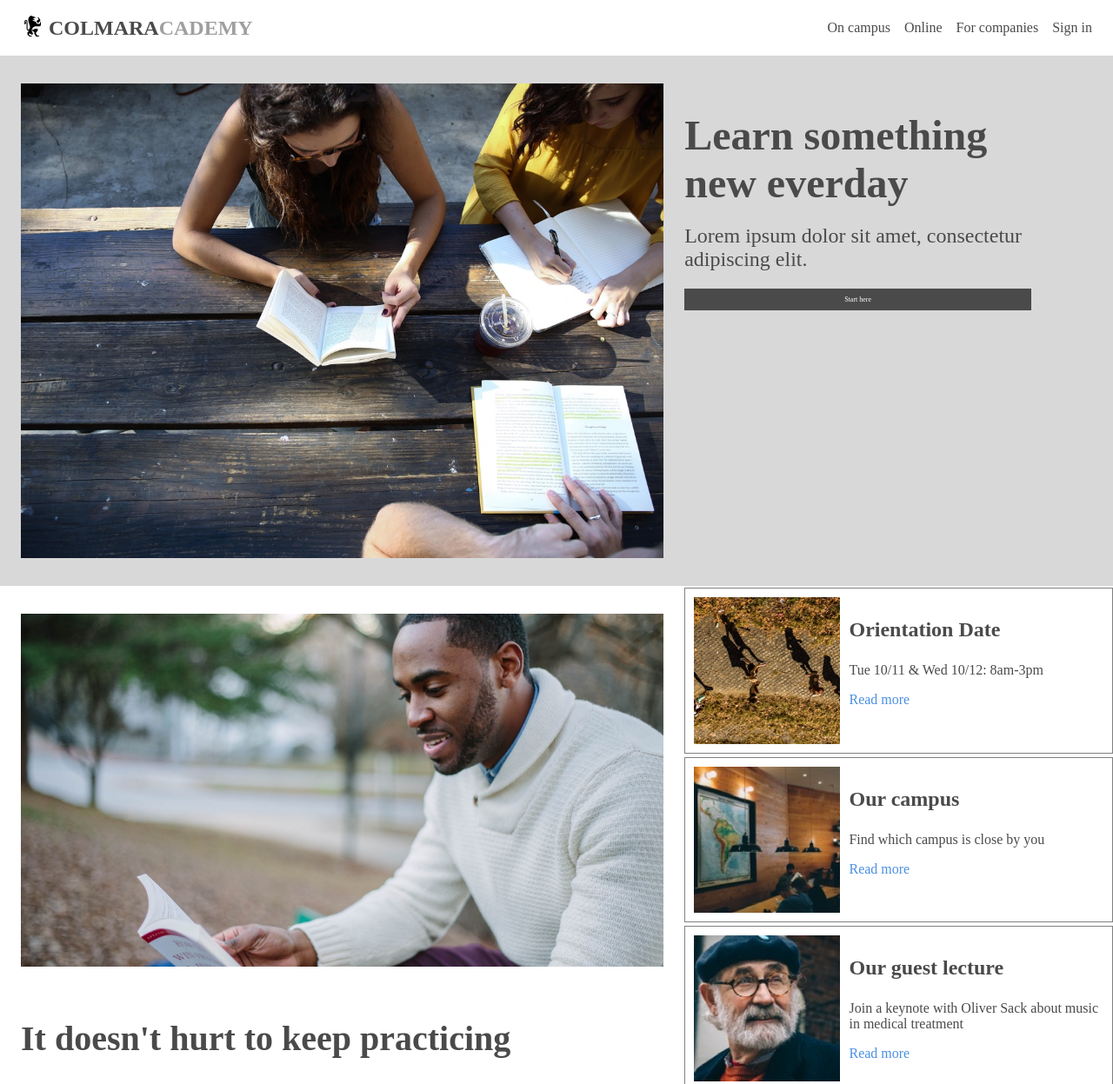
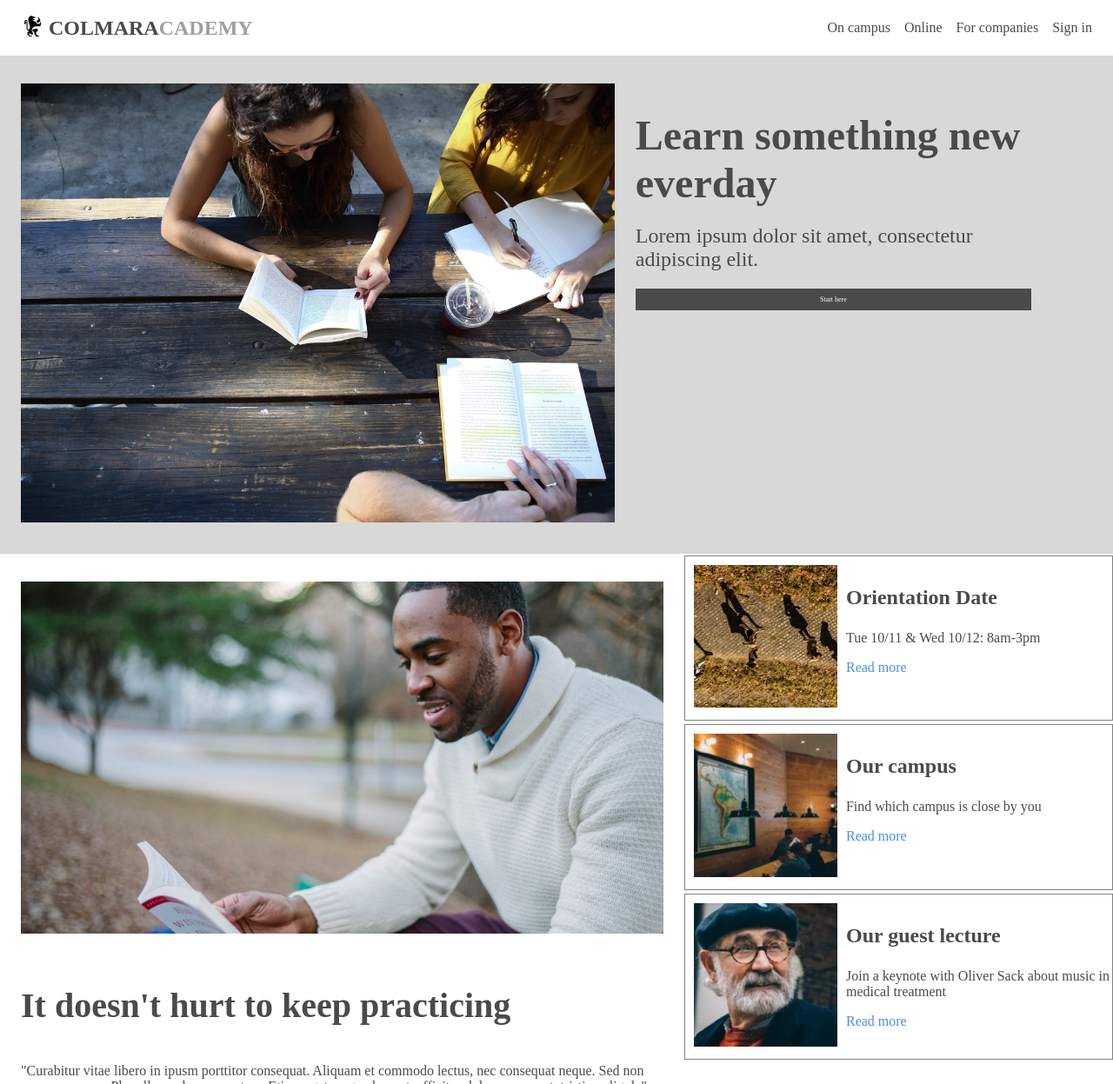
Before and after one commit to chanszeyuen1992/gen-c01-exercises, a plain HTML site: page RR-WEB/index.html in a window 1280 px wide. Shown: the top 1247 px of the page at 87% size. Drawn offline with Linux system fonts and the light colour scheme.

Commit message:
UPDATE RR-WED, ADD fixed navbar

```diff
--- a/RR-WEB/Resources/Styles/style.css
+++ b/RR-WEB/Resources/Styles/style.css
@@ -1,9 +1,12 @@
 html {
     font-size: 16px;
+    margin: 0;
+    padding: 0;
 }
 
 body {
     margin: 0;
+    padding: 0;
 }
 
 h1,
@@ -27,11 +30,16 @@ h3{
 
 /* Navbar section*/
 header {
+    position: fixed;
+    top:0;
+    left:0;
+    right:0;
+    width: 100%;
+    background-color: #fff;
     display: flex;
     justify-content: space-between;
-    margin: 0 24px;
+    align-items: center;
     height: 64px;
-    align-items: center;
 }
 
 header #logo {
@@ -39,6 +47,7 @@ header #logo {
     align-items: center;
     gap: 5px;
     height: 32px;
+    margin-left: 24px;
 }
 
 header #logo img {
@@ -59,6 +68,7 @@ header nav {
     display: flex;
     justify-content: space-between;
     gap: 16px;
+    margin-right: 24px;
 }
 
 nav img {
@@ -93,20 +103,29 @@ nav img {
     }
 }
 
+main {
+    margin-top: 64px;
+}
+
 /*Banner Section*/
-
 #banner {
     display: flex;
     background-color:#d8d8d8;
     padding: 32px 24px;
 }
 
-#banner img {
+#banner .banner-img{
     width: 60%;
     height: auto;
 }
 
+#banner img {
+    width: 100%;
+    max-height: 100%;
+}
+
 #banner .content {
+    width: 40%;
     height: fit-content;
     display: flex;
     flex-direction: column;
@@ -141,13 +160,22 @@ nav img {
         justify-content: center;
     }
 
-    #banner img {
+    #banner .banner-img{
+        width: 100%;
+        height:auto;
+    }
+
+    #banner img{
         width: 100%;
         height: auto;
     }
 
     #banner .content{
-        display: block;
+        width: 100%;
+        display: flex;
+        margin-right: 24px;
+        flex-direction: column;
+        justify-content: center;
         padding:0;
         margin: 32px 16px;
     }
@@ -161,6 +189,10 @@ nav img {
     #banner .content p{
         margin-top: 32px;
         margin-bottom: 24px;
+    }
+
+    #banner .content .button {
+        margin-right: 24px;
     }
 
 }
@@ -215,8 +247,13 @@ nav img {
     padding: 10px 0 10px 10px;
 }
 
-#info .content .box .wide-img {
+#info .content .box .wide-img-container {
     width: 35%;
+    max-height: auto;
+}
+
+#info .content .box .wide-img-container .wide-img {
+    width: 100%;
     height: auto;
 }
 
--- a/RR-WEB/index.html
+++ b/RR-WEB/index.html
@@ -28,7 +28,10 @@
     <main>
         <!--Banner Section-->
         <div id="banner">
-            <img src="Resources/images/banner.jpg">
+            <div class="banner-img">
+                <img src="Resources/images/banner.jpg">
+            </div>
+
             <div class="content">
                 <h1>Learn something new everday</h1>
                 <p>Lorem ipsum dolor sit amet, consectetur adipiscing elit.</p>
@@ -47,7 +50,9 @@
             <div class="content">
                 <!--Orientation Date-->
                 <div class="box">
-                    <img class="wide-img" src="Resources/images/information-orientation.jpg">
+                    <div class="wide-img-container">
+                        <img class="wide-img" src="Resources/images/information-orientation.jpg">
+                    </div>
                     <img class="narrow-img" src="Resources/images/information-orientation-mobile.jpg">
                     <div class="info-text">
                         <h3>Orientation Date</h3>
@@ -57,7 +62,9 @@
                 </div>
                 <!--Campus Information-->
                 <div class="box">
-                    <img class="wide-img" src="Resources/images/information-campus.jpg">
+                    <div class="wide-img-container">
+                        <img class="wide-img" src="Resources/images/information-campus.jpg">
+                    </div>
                     <img class="narrow-img" src="Resources/images/information-campus-mobile.jpg">
                     <div class="info-text">
                         <h3>Our campus</h3>
@@ -67,7 +74,9 @@
                 </div>
                 <!--Guest lecture Information-->
                 <div class="box">
-                    <img class="wide-img" src="Resources/images/information-guest-lecture.jpg">
+                    <div class="wide-img-container">
+                        <img class="wide-img" src="Resources/images/information-guest-lecture.jpg">
+                    </div>
                     <img class="narrow-img" src="Resources/images/information-guest-lecture-mobile.jpg">
                     <div class="info-text">
                         <h3>Our guest lecture</h3>
```
